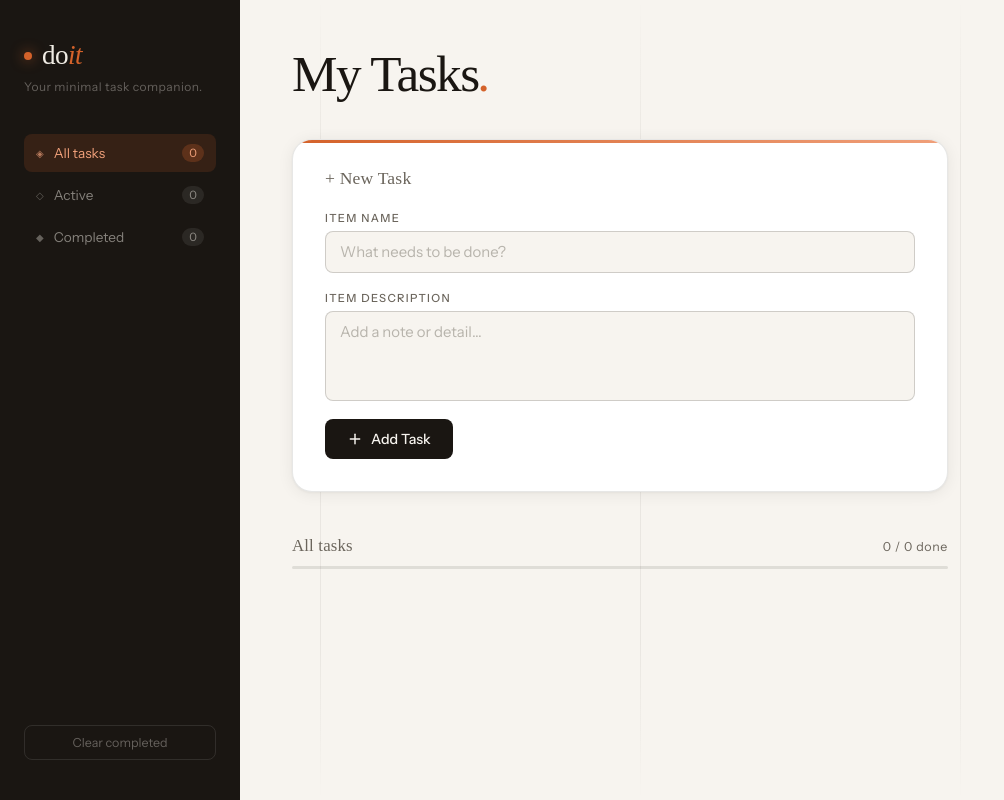
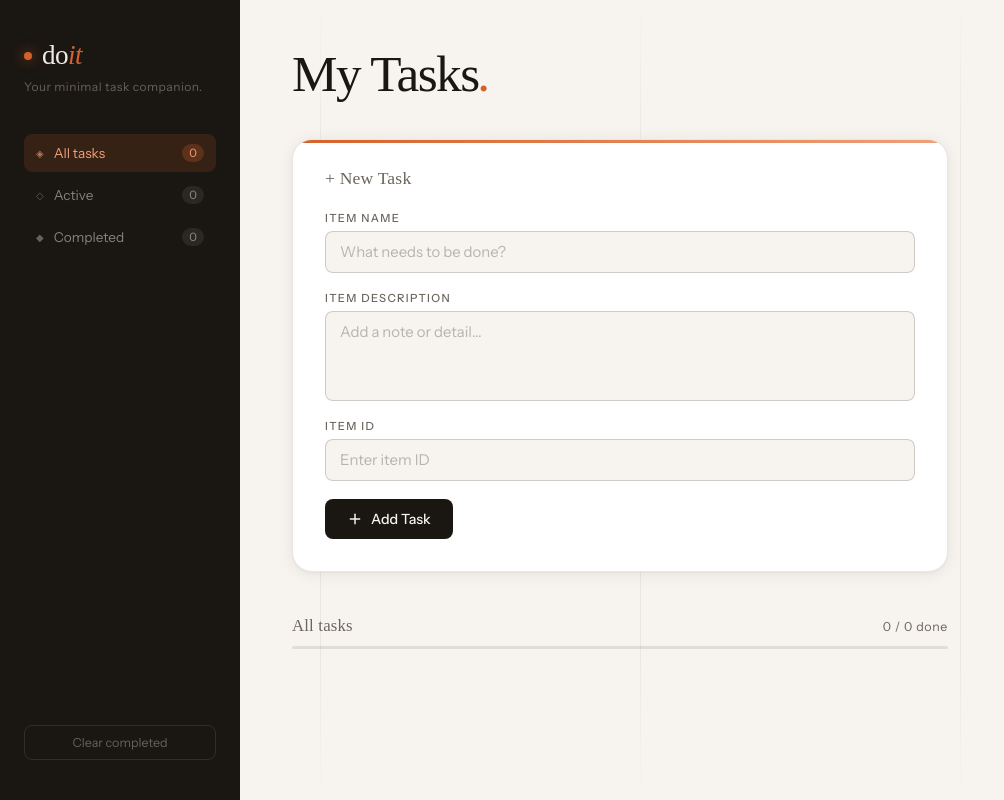
Before and after one commit to Sakshi-Saxena/todo-flask, a Flask app: page / in a window 1280 px wide. Shown: the whole page, without its empty margins (0-1004 px from the left). Run offline with Flask 3, Linux system fonts and the light colour scheme; some web fonts are replaced.

Commit message:
added ID

```diff
--- a/frontend/Templates/index.html
+++ b/frontend/Templates/index.html
@@ -71,6 +71,10 @@
               <label for="item-desc">Item Description</label>
               <textarea id="item-desc" name="item-desc" placeholder="Add a note or detail…"></textarea>
             </div>
+            <div class="field">
+              <label for="item-ID">Item ID</label>
+              <input id="item-ID" name="item-ID" type="text" placeholder="Enter item ID" autocomplete="off"/>
+            </div>
             <button class="add-btn" id="add-btn">
               <svg xmlns="http://www.w3.org/2000/svg" width="16" height="16" viewBox="0 0 24 24"
                    fill="none" stroke="currentColor" stroke-width="2.2" stroke-linecap="round" stroke-linejoin="round">
```
